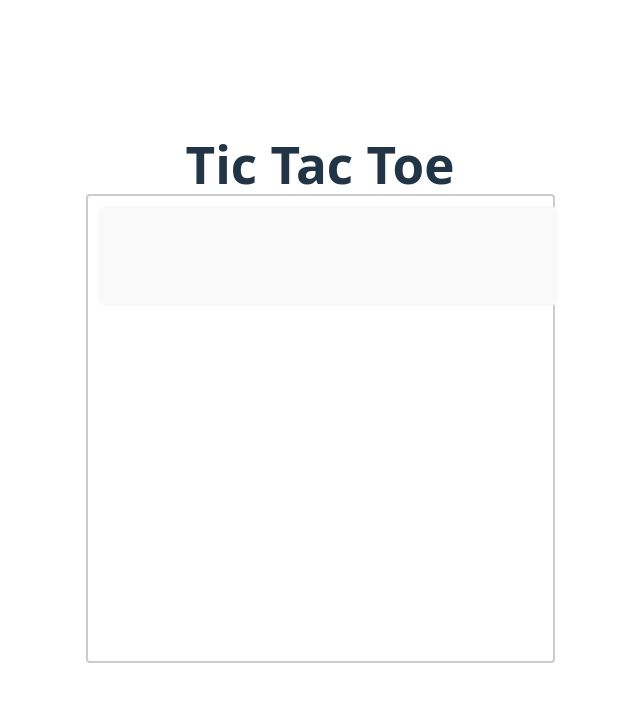
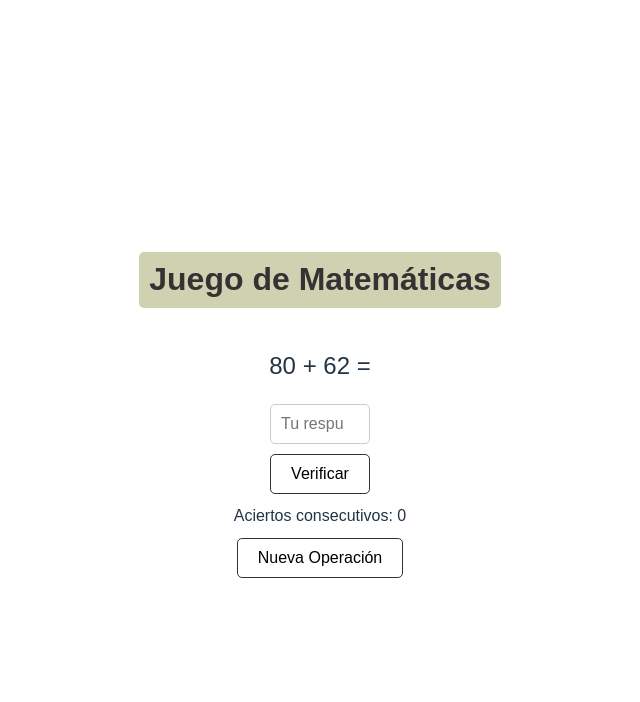
Before and after one commit to GuilleSanzNieto/ProyectoInterfacesMonoply, a React (Vite) app: page / in a window 1280 px wide. Shown: the top 702 px of the page, without its empty margins (320-960 px from the left). Built offline with nearby package versions, Linux system fonts and the light colour scheme.

Commit message:
Minijuego MatesTest implementado

```diff
--- /dev/null
+++ b/src/juegos/MatesTest.jsx
@@ -0,0 +1,107 @@
+import React, { useState, useEffect } from 'react';
+import './styles/MatesTest.css';
+
+const MathGame = () => {
+  const [num1, setNum1] = useState(0);
+  const [num2, setNum2] = useState(0);
+  const [operator, setOperator] = useState('+');
+  const [userAnswer, setUserAnswer] = useState('');
+  const [resultMessage, setResultMessage] = useState('');
+  const [streak, setStreak] = useState(0); // Contador de aciertos consecutivos
+  const [showAnimation, setShowAnimation] = useState(false); // Para activar la animación
+
+  const generateOperation = () => {
+    const operators = ['+', '-', '*'];
+    const operator = operators[Math.floor(Math.random() * operators.length)];
+    let num1, num2;
+
+    if (operator === '*') {
+      num1 = Math.floor(Math.random() * 90) + 10; // 10 a 99
+      num2 = Math.floor(Math.random() * 9) + 1;   // 1 a 9
+    } else {
+      num1 = Math.floor(Math.random() * 90) + 10; // 10 a 99
+      num2 = Math.floor(Math.random() * 90) + 10; // 10 a 99
+    }
+
+    setNum1(num1);
+    setNum2(num2);
+    setOperator(operator);
+    setUserAnswer('');
+    setResultMessage('');
+  };
+
+  const checkAnswer = () => {
+    let correctAnswer;
+    if (operator === '+') {
+      correctAnswer = num1 + num2;
+    } else if (operator === '-') {
+      correctAnswer = num1 - num2;
+    } else if (operator === '*') {
+      correctAnswer = num1 * num2;
+    }
+
+    if (parseInt(userAnswer) === correctAnswer) {
+      setResultMessage('¡Correcto!');
+      setStreak(streak + 1); // Incrementa el contador
+      if (streak + 1 === 2) { // Si llega a 2 aciertos
+        setShowAnimation(true); // Activa la animación
+        setTimeout(() => {
+          setShowAnimation(false); // Desactiva la animación después de 2 segundos
+          setStreak(0); // Reinicia el contador
+        }, 2000);
+      }
+    } else {
+      setResultMessage('Incorrecto. Intenta de nuevo.');
+      setStreak(0); // Reinicia el contador si falla
+    }
+  };
+
+  const handleInputChange = (e) => {
+    setUserAnswer(e.target.value);
+  };
+
+  useEffect(() => {
+    generateOperation();
+  }, []);
+
+  return (
+    <div className="math-game">
+      <h1>Juego de Matemáticas</h1>
+      <div className="operation">
+        {num1} {operator} {num2} =
+      </div>
+      <input
+        type="number"
+        value={userAnswer}
+        onChange={handleInputChange}
+        placeholder="Tu respuesta"
+      />
+      <button onClick={checkAnswer}>Verificar</button>
+      <div className={`result ${resultMessage === '¡Correcto!' ? 'correct' : 'incorrect'}`}>
+        {resultMessage}
+      </div>
+      <div className="streak">Aciertos consecutivos: {streak}</div> {/* Muestra el contador */}
+      {showAnimation && (
+        <div className="animation">
+          <div className="confetti-container">
+            {[...Array(20)].map((_, i) => (
+              <div
+                key={i}
+                className="confetti-piece"
+                style={{
+                  '--delay': `${Math.random() * 3}s`,
+                  '--left': `${Math.random() * 100}%`,
+                  '--duration': `${Math.random() * 3 + 2}s`,
+                  backgroundColor: ['#f94144', '#f3722c', '#f8961e', '#f9c74f', '#90be6d', '#43aa8b', '#577590'][Math.floor(Math.random() * 7)]
+                }}
+              ></div>
+            ))}
+          </div>
+        </div>
+      )}
+      <button onClick={generateOperation}>Nueva Operación</button>
+    </div>
+  );
+};
+
+export default MathGame;
--- /dev/null
+++ b/src/juegos/styles/MatesTest.css
@@ -0,0 +1,96 @@
+.math-game {
+    display: flex;
+    flex-direction: column;
+    align-items: center;
+    margin-top: 40px;
+  }
+
+  h1 {
+    font-size: 2rem;
+    color: #333;
+    background-color: #d0d1b1;
+    padding: 10px;
+    border-radius: 5px;
+  }
+
+  .operation {
+    font-size: 1.5rem;
+    margin: 20px 0;
+  }
+
+  input {
+    padding: 10px;
+    font-size: 1rem;
+    width: 100px;
+    text-align: center;
+    border: 1px solid #ccc;
+    border-radius: 5px;
+  }
+
+  button {
+    margin: 10px;
+    padding: 10px 20px;
+    font-size: 1rem;
+    cursor: pointer;
+    color: black;
+    background-color: #fff;
+    border: 1px solid #333;
+    border-radius: 5px;
+    transition: background-color 0.3s ease;
+  }
+
+  button:hover {
+    background-color: #b5b5b5;
+  }
+
+  .result {
+    font-size: 1.2rem;
+  }
+
+  .correct {
+    color: green;
+  }
+
+  .incorrect {
+    color: red;
+  }
+
+  /* Animación de confeti */
+.animation {
+    position: fixed;
+    top: 0;
+    left: 0;
+    right: 0;
+    bottom: 0;
+    pointer-events: none;
+    z-index: 1000;
+  }
+
+  .confetti-container {
+    position: absolute;
+    top: 0;
+    left: 0;
+    width: 100%;
+    height: 100%;
+  }
+
+  .confetti-piece {
+    position: absolute;
+    width: 10px;
+    height: 10px;
+    top: -10px;
+    left: var(--left);
+    animation: confettiFall var(--duration) linear var(--delay) infinite;
+    opacity: 0;
+  }
+
+  @keyframes confettiFall {
+    0% {
+      opacity: 1;
+      transform: translateY(0) rotate(0deg);
+    }
+    100% {
+      opacity: 0;
+      transform: translateY(500px) rotate(360deg);
+    }
+  }
--- a/src/main.jsx
+++ b/src/main.jsx
@@ -6,9 +6,13 @@ import Dados from './components/Dados.jsx'
 import Tablero from './components/Tablero.jsx'
 import TicTacToe from './juegos/TicTacToe.jsx'
 import WordSearch from './juegos/WordSearch.jsx'
+import PiedraPapelTijera from './juegos/PiedraPapelTijera.jsx'
+import Trivial from './juegos/Trivial.jsx'
+import MemoriCard from './juegos/MemoriCard.jsx'
+import MatesTest from './juegos/MatesTest.jsx'
 
 createRoot(document.getElementById('root')).render(
   <StrictMode>
-    <TicTacToe />
+    <MatesTest/>
   </StrictMode>
 )
```
